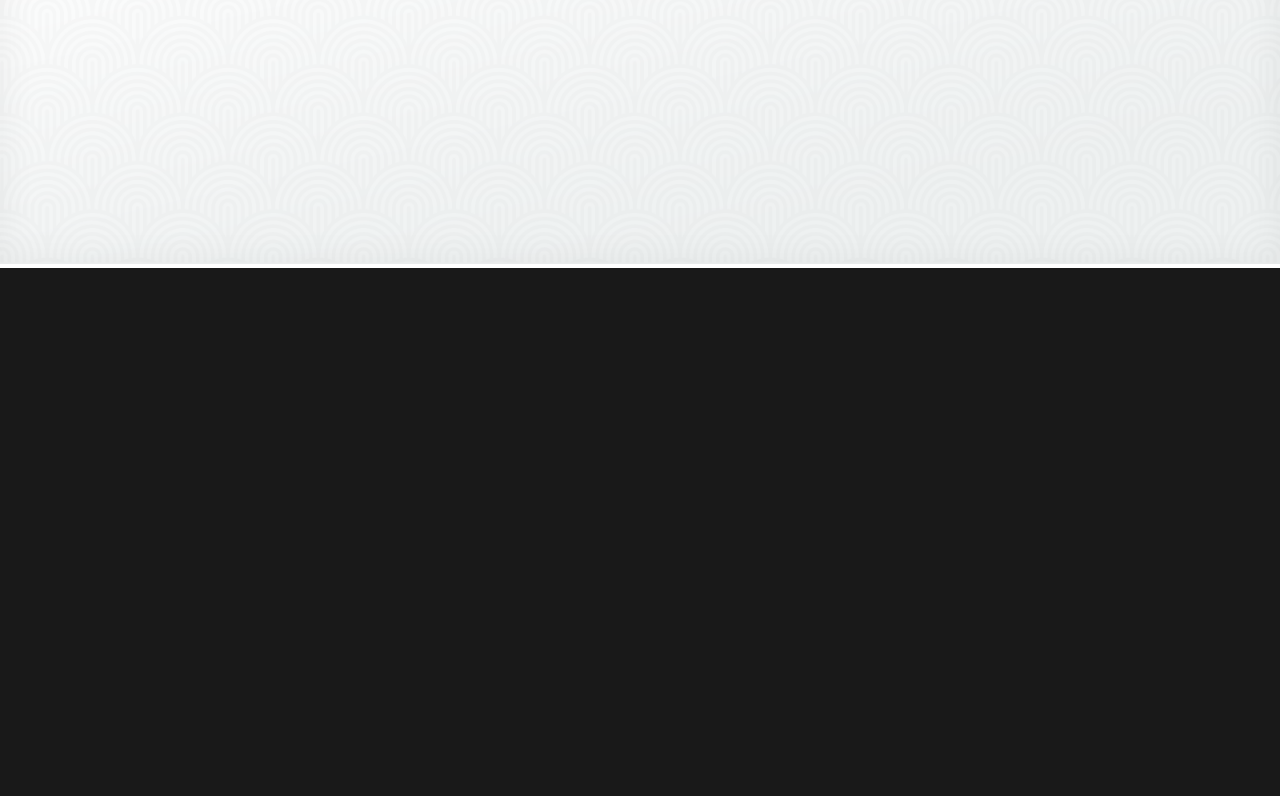
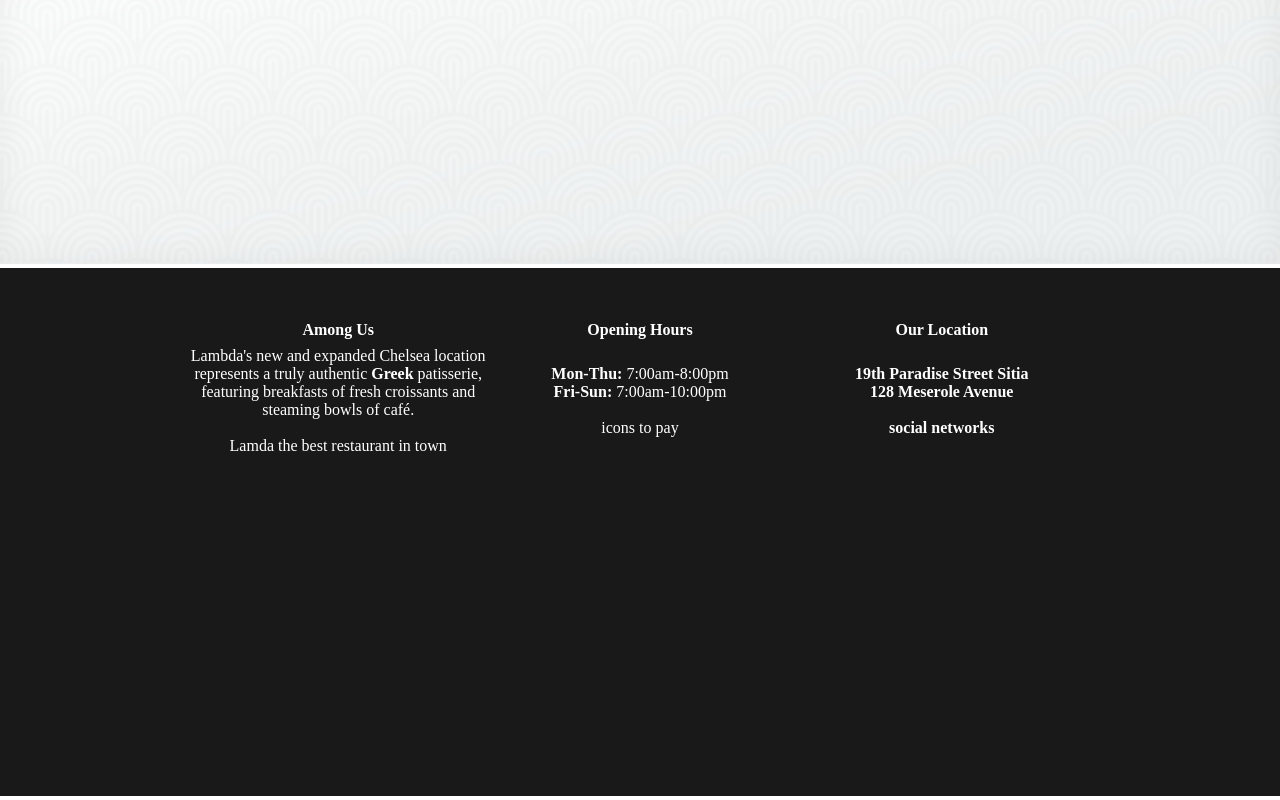
Before and after one commit to Hummel009/HTML-Projects, a plain HTML site: page NicoNicoDouga/src/main/webapp/index.html in a window 1280 px wide. Shown: the part 4567-5367 px from the top of the page. Drawn offline with Linux system fonts and the light colour scheme; a web font is replaced by a local one.

Commit message:
progress

```diff
--- a/NicoNicoDouga/src/main/webapp/index.html
+++ b/NicoNicoDouga/src/main/webapp/index.html
@@ -6,7 +6,6 @@
 		<link rel="stylesheet" href="jabroni.css" />
 		<script
 			src="https://kit.fontawesome.com/3e3853e5e5.js"
-			crossorigin="anonymous"
 			type="text/javascript"
 		></script>
 		<link rel="preconnect" href="https://fonts.googleapis.com" />
@@ -62,6 +61,35 @@
 				<img src="image_5.png" width="100%" height="auto" alt="" />
 			</div>
 			<div class="footer">
+				<div class="footer-background">
+					<div class="footer-navigation">
+						<table class="slave" style="text-align: center">
+							<tbody>
+								<tr>
+									<td><b>Among Us</b></td>
+									<td><b>Opening Hours</b></td>
+									<td><b>Our Location</b></td>
+								</tr>
+								<tr>
+									<td></td>
+									<td></td>
+									<td></td>
+								</tr>
+								<tr>
+									<td>
+										Lambda's new and expanded Chelsea location<br>represents a
+										truly authentic <b>Greek</b> patisserie,<br> featuring
+										breakfasts of fresh croissants and<br>steaming bowls of café.<br><br>Lamda the best restaurant in town
+									</td>
+									<td>
+										<b>Mon-Thu:</b> 7:00am-8:00pm<br><b>Fri-Sun:</b> 7:00am-10:00pm<br><br>icons to pay
+									</td>
+									<td><b>19th Paradise Street Sitia<b><br><b>128 Meserole Avenue<b><br><br>social networks</td>
+								</tr>
+							</tbody>
+						</table>
+					</div>
+				</div>
 				<img src="footer.png" width="100%" height="auto" alt="" />
 			</div>
 		</div>
--- a/NicoNicoDouga/src/main/webapp/jabroni.css
+++ b/NicoNicoDouga/src/main/webapp/jabroni.css
@@ -8,10 +8,12 @@
 	width: 100%;
 }
 
-.header-background {
+.header-background,
+.footer-background {
 	position: relative;
 }
-.header-navigation {
+.header-navigation,
+.footer-navigation {
 	position: absolute;
 	width: 100%;
 }
@@ -59,3 +61,12 @@
 [class^="button"]:hover {
 	border-top: 2px solid White;
 }
+.slave {
+	color: White;
+	padding: 50px;
+    margin-left: auto;
+    margin-right: auto;
+}
+.slave td {
+	width: 33%;
+}
```
